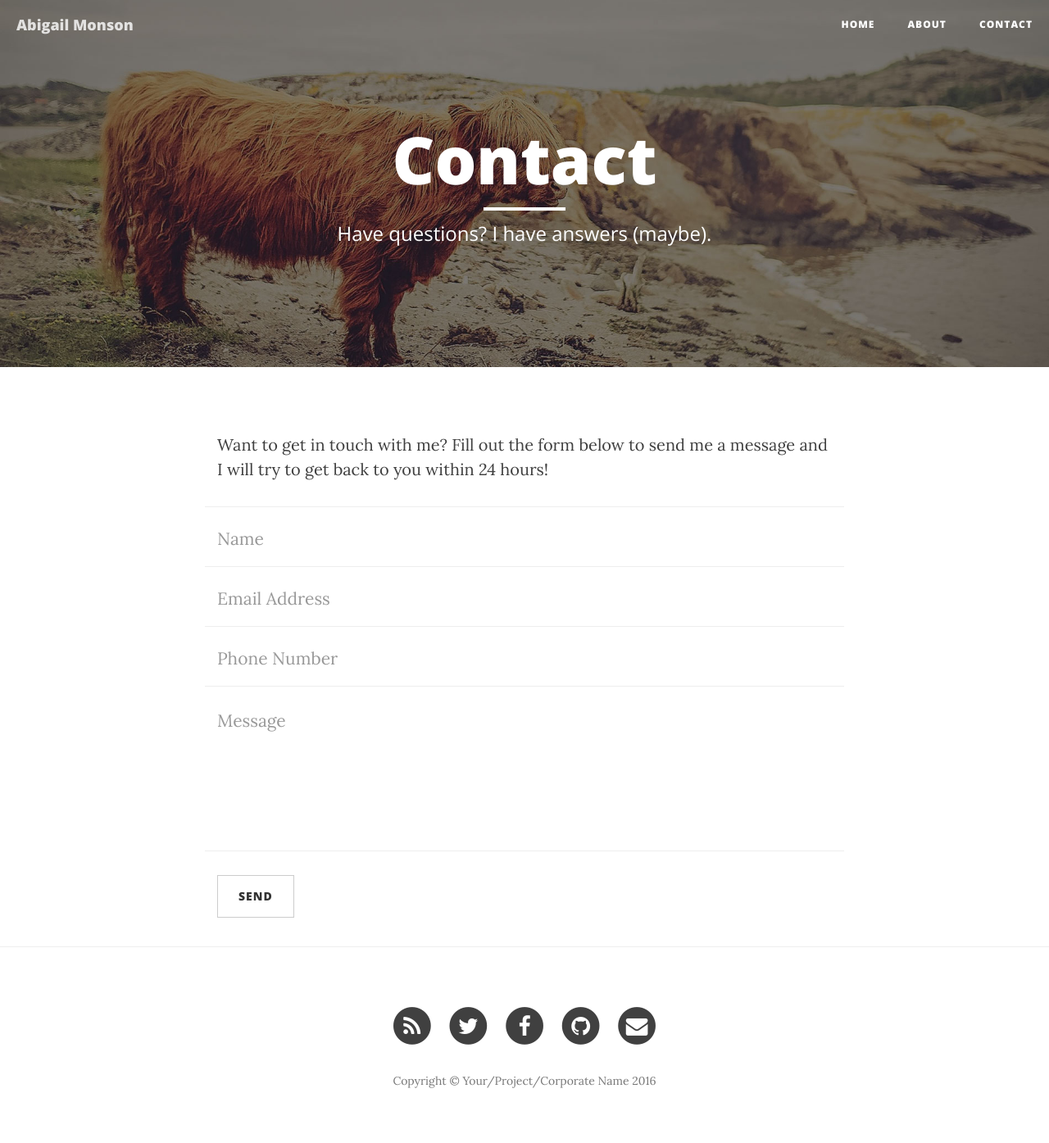
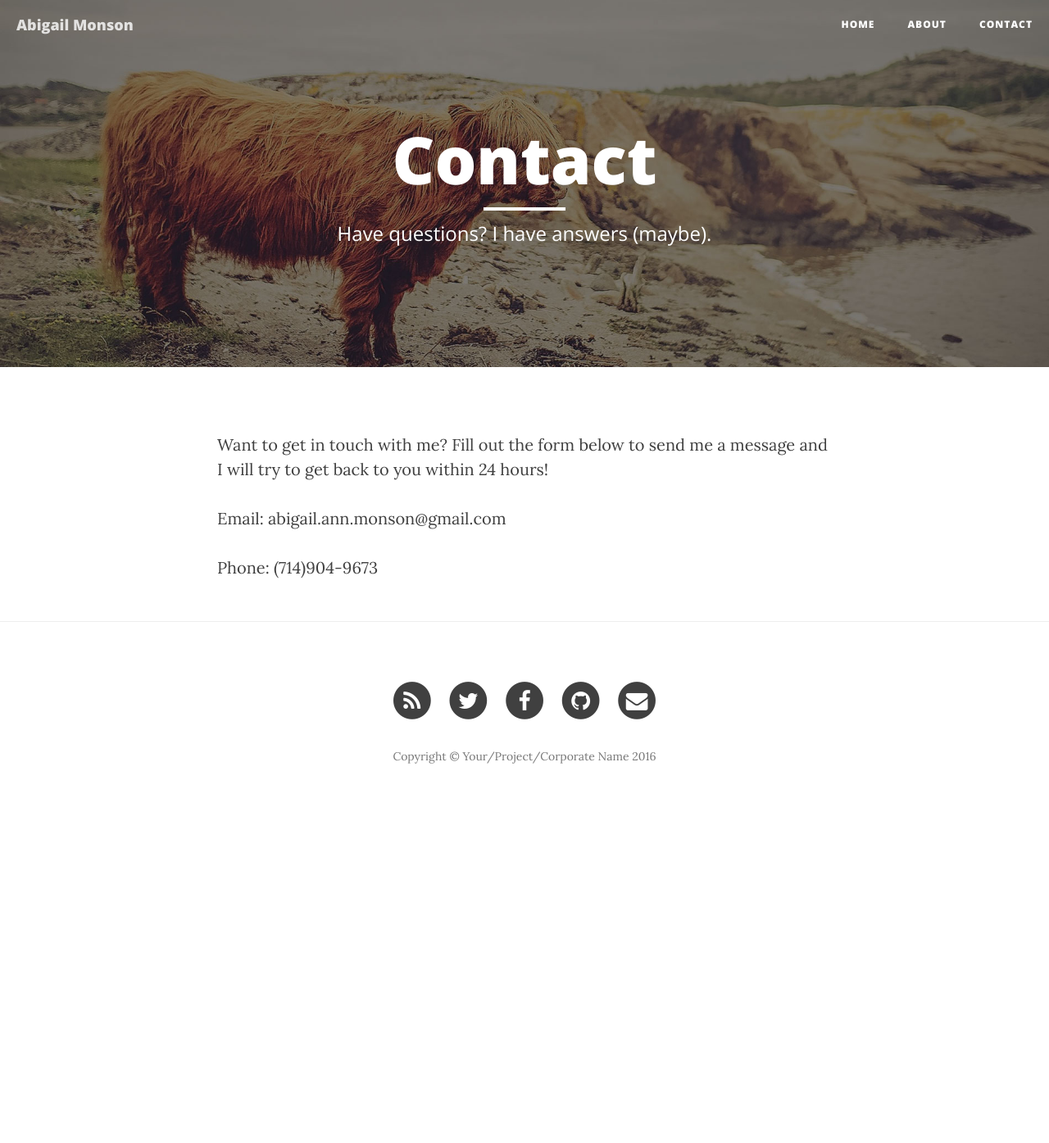
Before and after one commit to abbycakes207/abbycakes207.github.io, a Jekyll site: the page built from contact.html, in a window 1280 px wide. Shown: the whole page at 82% size. Built offline with Jekyll 4.4.1, drawn with Linux system fonts in a browser that asks for light colours; nearby versions of some CDN libraries; after the commit the page ends 999 px from its top, so only the background shows below that.

Commit message:
Took out html for an emailing element.
I deleted the mail directory that included php code. Just going to have a static site.

```diff
--- a/contact.html
+++ b/contact.html
@@ -6,43 +6,7 @@ header-img: "img/contact-bg.jpg"
 ---
 
 <p>Want to get in touch with me? Fill out the form below to send me a message and I will try to get back to you within 24 hours!</p>
-<!-- Contact Form - Enter your email address on line 19 of the mail/contact_me.php file to make this form work. -->
-<!-- WARNING: Some web hosts do not allow emails to be sent through forms to common mail hosts like Gmail or Yahoo. It's recommended that you use a private domain email address! -->
-<!-- NOTE: To use the contact form, your site must be on a live web host with PHP! The form will not work locally! -->
-<form name="sentMessage" id="contactForm" novalidate>
-    <div class="row control-group">
-        <div class="form-group col-xs-12 floating-label-form-group controls">
-            <label>Name</label>
-            <input type="text" class="form-control" placeholder="Name" id="name" required data-validation-required-message="Please enter your name.">
-            <p class="help-block text-danger"></p>
-        </div>
-    </div>
-    <div class="row control-group">
-        <div class="form-group col-xs-12 floating-label-form-group controls">
-            <label>Email Address</label>
-            <input type="email" class="form-control" placeholder="Email Address" id="email" required data-validation-required-message="Please enter your email address.">
-            <p class="help-block text-danger"></p>
-        </div>
-    </div>
-    <div class="row control-group">
-        <div class="form-group col-xs-12 floating-label-form-group controls">
-            <label>Phone Number</label>
-            <input type="tel" class="form-control" placeholder="Phone Number" id="phone" required data-validation-required-message="Please enter your phone number.">
-            <p class="help-block text-danger"></p>
-        </div>
-    </div>
-    <div class="row control-group">
-        <div class="form-group col-xs-12 floating-label-form-group controls">
-            <label>Message</label>
-            <textarea rows="5" class="form-control" placeholder="Message" id="message" required data-validation-required-message="Please enter a message."></textarea>
-            <p class="help-block text-danger"></p>
-        </div>
-    </div>
-    <br>
-    <div id="success"></div>
-    <div class="row">
-        <div class="form-group col-xs-12">
-            <button type="submit" class="btn btn-default">Send</button>
-        </div>
-    </div>
-</form>
+
+<p>Email: abigail.ann.monson@gmail.com</p>
+
+<p>Phone: (714)904-9673</p>
```
